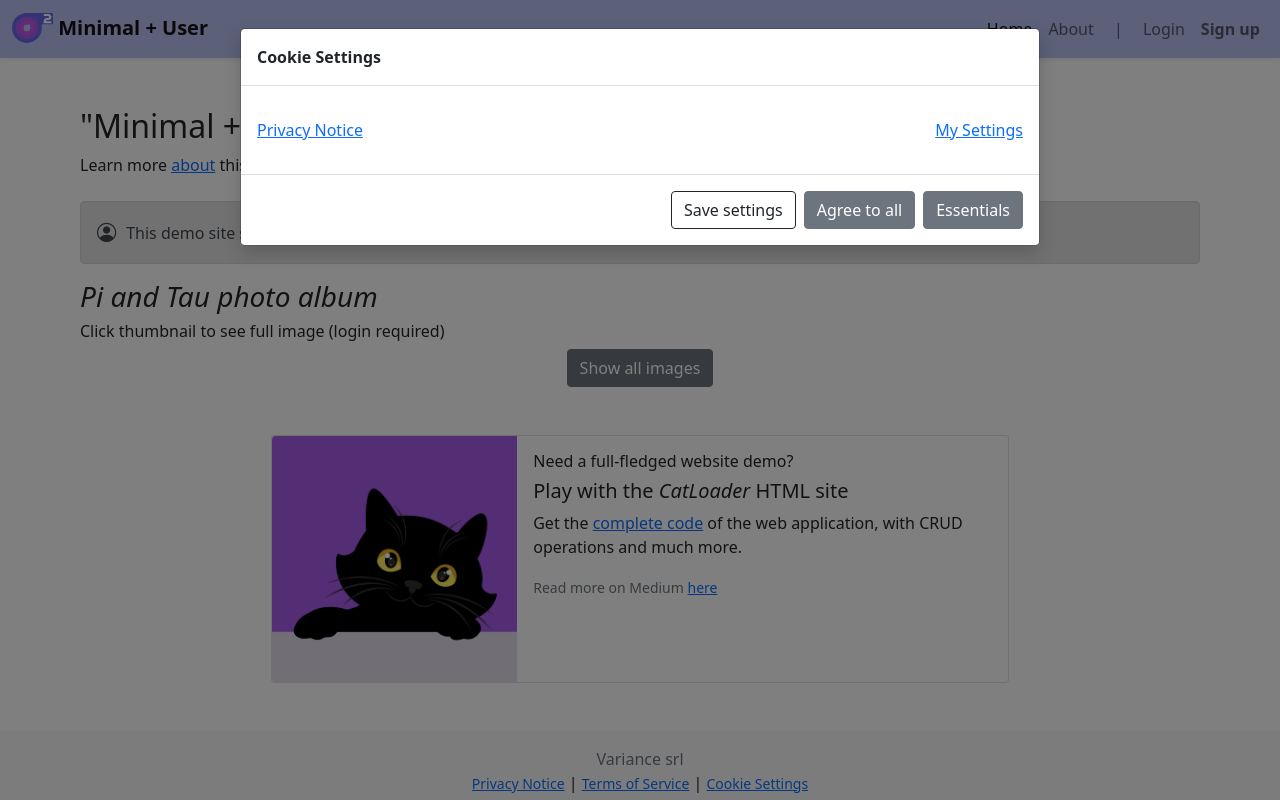
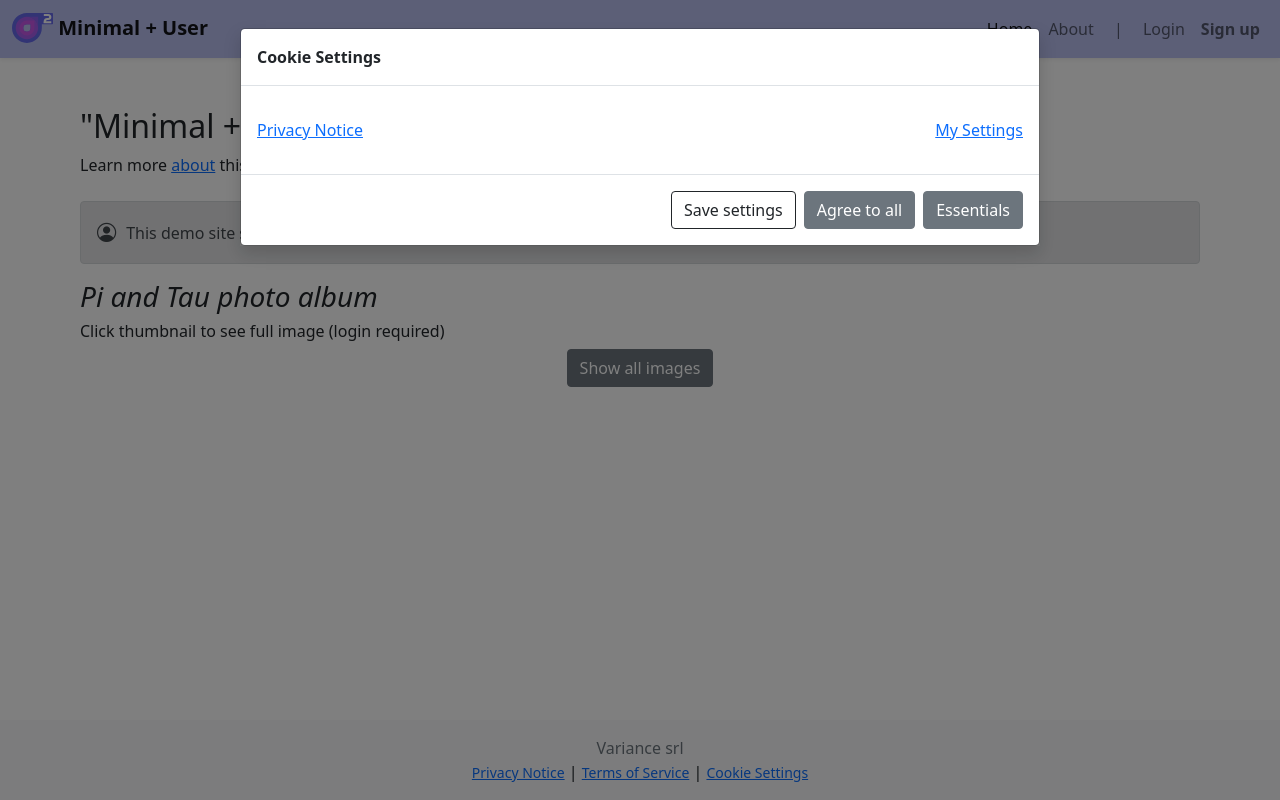
Before and after one commit to VarianceDigital/minimal-user, a Flask app: page / in a window 1280 px wide. Run offline with Flask 2, Linux system fonts and the light colour scheme; data that the repository does not hold is empty; some libraries are stand-ins or nearby versions.

Commit message:
Update index.html

```diff
--- a/minimaluser/templates/home/index.html
+++ b/minimaluser/templates/home/index.html
@@ -56,7 +56,7 @@
     </div>
     <p class="text-center mb-5"><a href="{{url_for('bl_photoalbum.list')}}" class="btn btn-secondary btn-outline"  role="button">Show all images</a></p>
 
-    <div class="row justify-content-center">
+    <!--div class="row justify-content-center">
     <div class="col-8">
     <div class="card mb-5">
       <div class="row g-0">
@@ -76,6 +76,6 @@
       </div>
     </div>
     </div>
-    </div>
+    </div!-->
 </div>
 {% endblock %}
```
